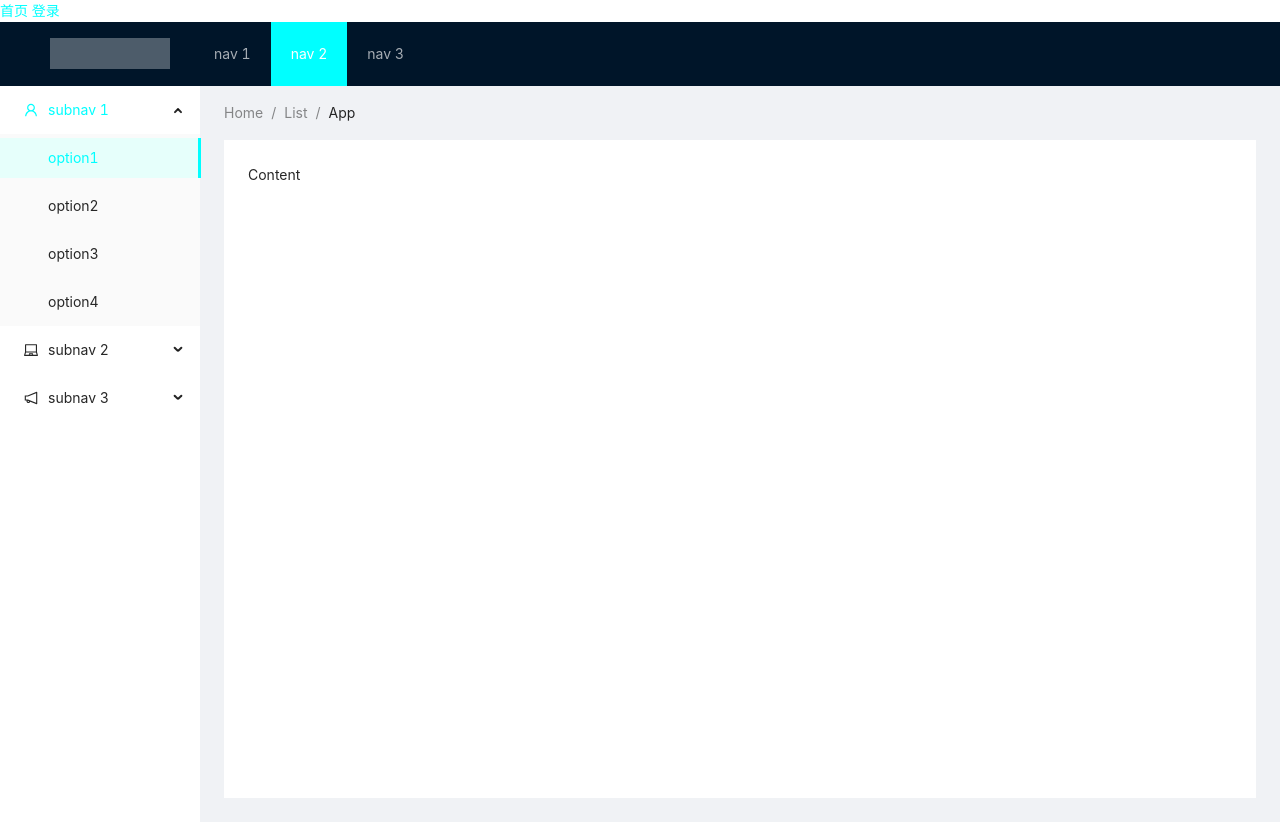
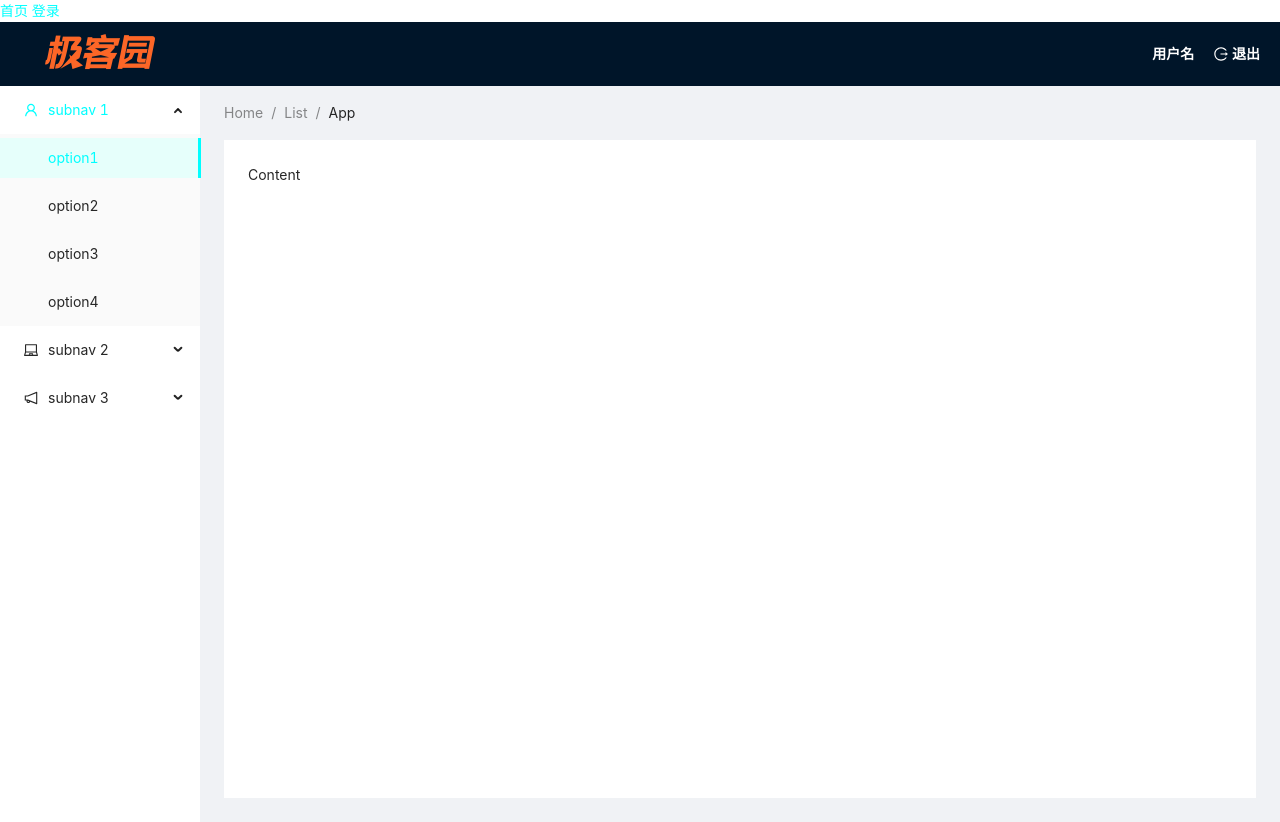
Before and after one commit to hai-an/Jikeyuan, a React (Create React App) app: page /#/ in a window 1280 px wide. Built offline with nearby package versions, Linux system fonts and the light colour scheme.

Commit message:
首页-头部的结构与样式

```diff
--- a/src/pages/Layout/index.js
+++ b/src/pages/Layout/index.js
@@ -3,15 +3,12 @@ import {
   LaptopOutlined,
   NotificationOutlined,
   UserOutlined,
+  LogoutOutlined,
 } from '@ant-design/icons'
 import { Breadcrumb, Layout, Menu } from 'antd'
 import styles from './index.module.less'
 const { Header, Content, Sider } = Layout
 const { SubMenu } = Menu
-const items1 = ['1', '2', '3'].map(key => ({
-  key,
-  label: `nav ${key}`,
-}))
 const items2 = [UserOutlined, LaptopOutlined, NotificationOutlined].map(
   (icon, index) => {
     const key = String(index + 1)
@@ -36,12 +33,12 @@ export default class LayoutComponent extends Component {
         <Layout>
           <Header className="header">
             <div className="logo" />
-            <Menu
-              theme="dark"
-              mode="horizontal"
-              defaultSelectedKeys={['2']}
-              items={items1}
-            />
+            <div className="profile">
+              <span>用户名</span>
+              <span>
+                <LogoutOutlined /> 退出
+              </span>
+            </div>
           </Header>
           <Layout>
             <Sider width={200} className="site-layout-background">
--- a/src/pages/Layout/index.module.less
+++ b/src/pages/Layout/index.module.less
@@ -20,15 +20,29 @@
     // }
     .ant-layout {
       height: 100%;
+      &-header {
+        padding: 0;
       }
       .logo {
         float: left;
-      width: 120px;
-      height: 31px;
-      margin: 16px 24px 16px 0;
-      background: rgba(255, 255, 255, 0.3);
+        width: 200px;
+        height: 60px;
+        // margin: 16px 24px 16px 0;
+        background-image: url('~@/assets/logo.png');
+        background-size: 200px 60px;
+        // background: rgba(255, 255, 255, 0.3);
       }
+      .profile {
+        color: #fff;
+        font-weight: 700;
+        position: absolute;
+        right: 20px;
 
+        span + span {
+          margin-left: 20px;
+          cursor: pointer;
+        }
+      }
       .ant-row-rtl .logo {
         float: right;
         margin: 16px 0 16px 24px;
@@ -36,6 +50,7 @@
 
       .site-layout-background {
         background: #fff;
+      }
     }
   }
 
```
Lines whose indentation alone changed are shown as unchanged.
